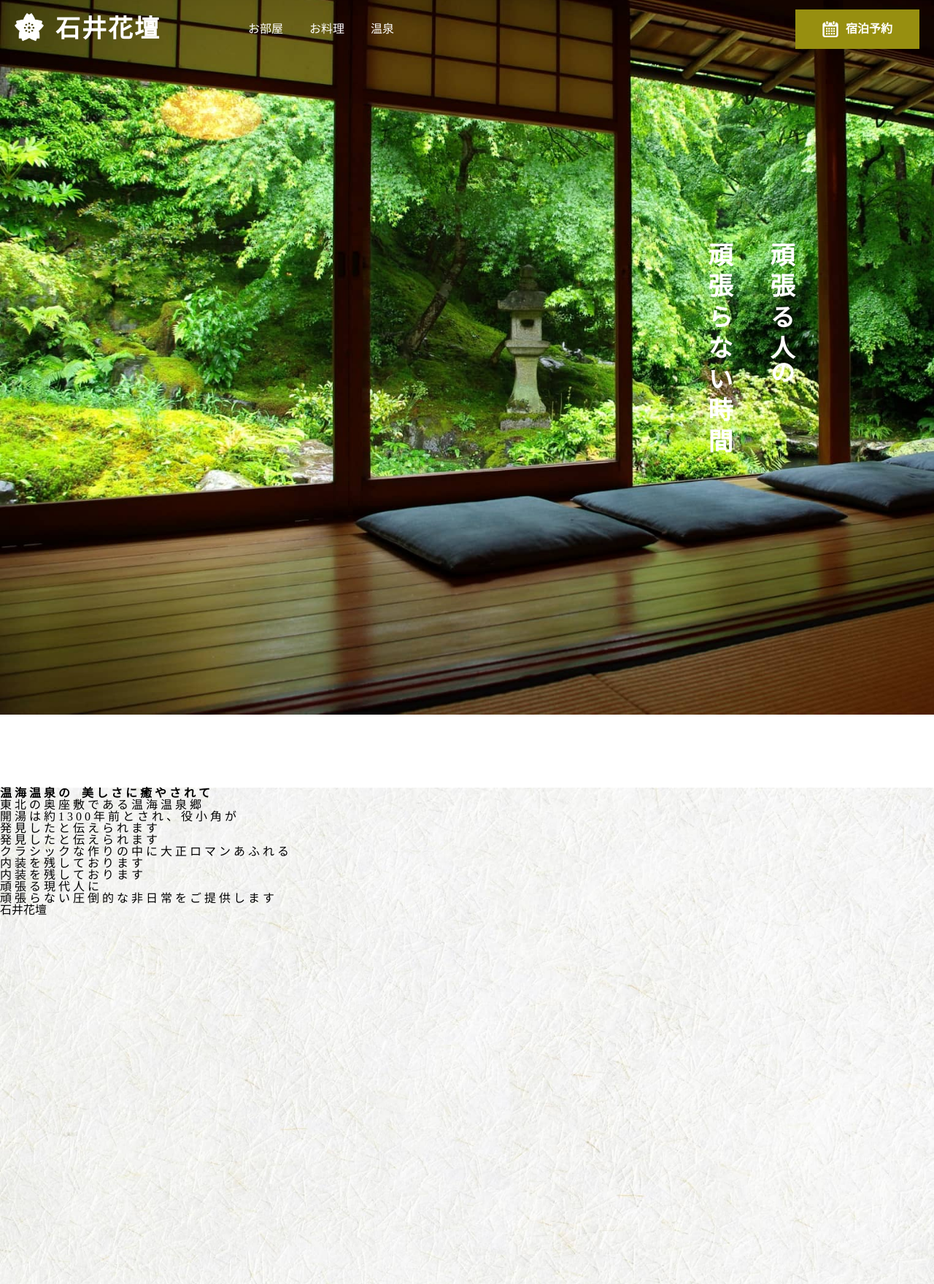
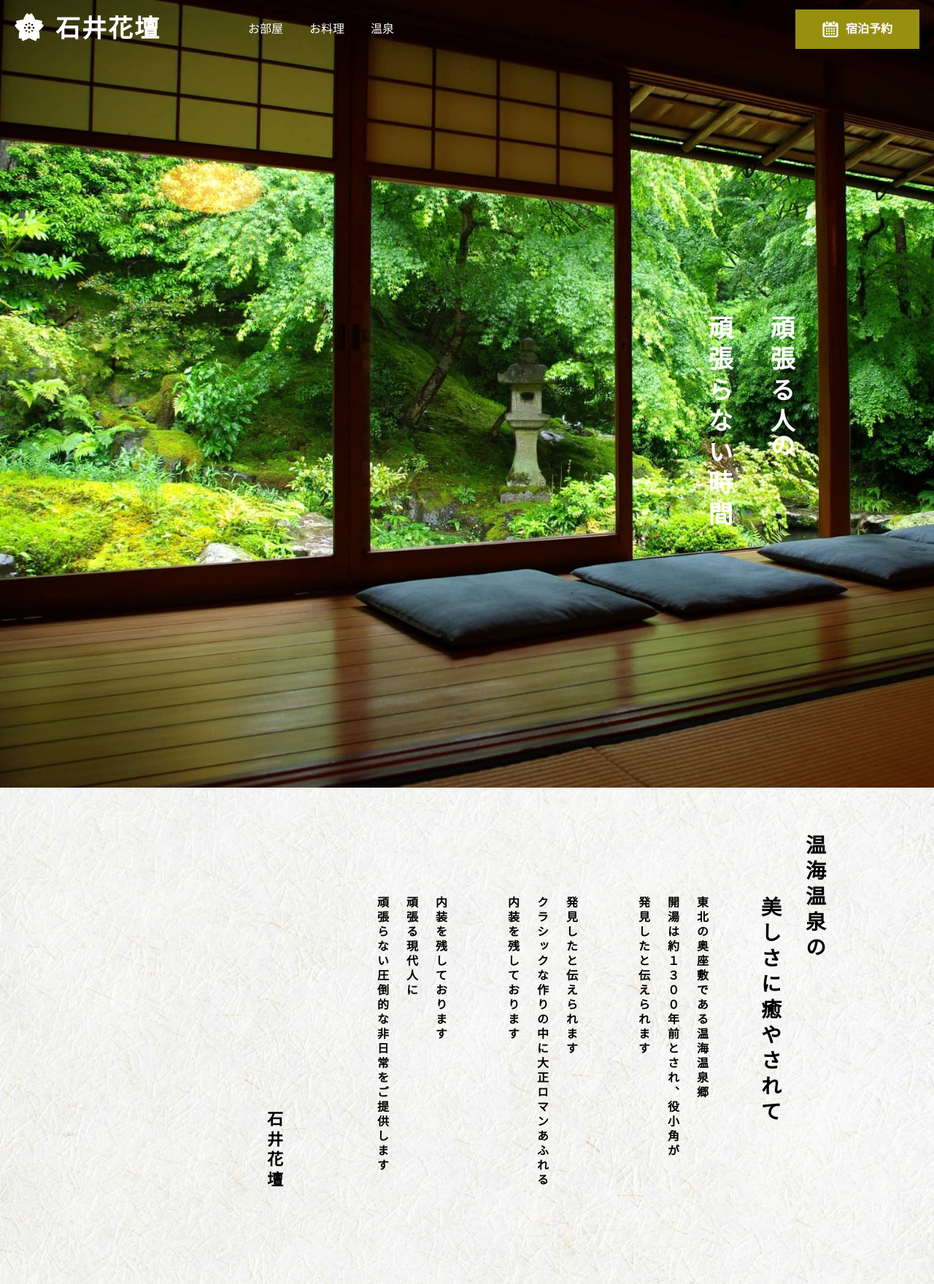
Before and after one commit to s19008/WebSite_Practice, a PHP site: page / in a window 1280 px wide. Shown: the top 1759 px of the page at 73% size. Run offline with PHP 8.4, Linux system fonts and the light colour scheme; style sheets or scripts are compiled from the project's sources.

Commit message:
Practice

```diff
--- a/XD Practice middle-Ex/css/style.css
+++ b/XD Practice middle-Ex/css/style.css
@@ -237,9 +335,11 @@ body {
   margin-right: 10px;
 }
 
+.fix-header-inner .btn-trigger span {
+  background-color: #000;
+}
+
 .mv {
-  position: relative;
-  top: -100px;
   max-width: 1920px;
   width: 100%;
   height: 1079px;
@@ -277,4 +377,47 @@ body {
   background-image: url("../images/Ex-sozai/Ex-sozai/bg.jpg");
   background-size: cover;
 }
+
+.feature-inner {
+  max-width: 1180px;
+  width: 100%;
+  height: 100%;
+  margin-left: 0;
+  margin-right: 0;
+  margin: auto;
+  -webkit-writing-mode: vertical-rl;
+      -ms-writing-mode: tb-rl;
+          writing-mode: vertical-rl;
+  padding: 0 101px;
+}
+
+.feature-inner-title {
+  font-size: 28px;
+  padding-top: 64px;
+  margin-left: 33px;
+}
+
+.feature-inner-second {
+  padding-top: 149px;
+  margin-left: 59px;
+}
+
+.feature-inner h3 {
+  font-size: 28px;
+  font-weight: bold;
+}
+
+.feature-inner-copy {
+  font-size: 16px;
+  font-weight: bold;
+  line-height: 40px;
+  padding-top: 149px;
+  margin: 0 59px;
+}
+
+.feature-inner-name {
+  font-size: 22px;
+  font-weight: bold;
+  padding: 443px 59px 0 0;
+}
 /*# sourceMappingURL=style.css.map */
--- a/XD Practice middle-Ex/css/style.scss
+++ b/XD Practice middle-Ex/css/style.scss
@@ -1,3 +1,90 @@
+$pc: 1920px;
+$pc2: 1280px;
+$tab2: 900px;
+$tab: 768px;
+$sp2: 530px;
+$sp: 375px;
+
+@mixin pc {
+    @media (max-width: ($pc)) {
+        @content;
+    }
+}
+@mixin pc2 {
+    @media (max-width: ($pc2)) {
+        @content;
+    }
+}
+@mixin tab2 {
+    @media (max-width: ($tab2)) {
+        @content;
+    }
+}
+@mixin tab {
+    @media (max-width: ($tab)) {
+        @content;
+    }
+}
+@mixin sp2 {
+    @media (max-width: ($sp2)) {
+        @content;
+    }
+}
+@mixin sp {
+    @media (max-width: ($sp)) {
+        @content;
+    }
+}
+
+//---------function--------//
+
+.btn-trigger {
+    position: relative;
+    width: 50px;
+    height: 44px;
+    cursor: pointer;
+    display: none;
+    @include tab {
+        display: block;
+    }
+  }
+  .btn-trigger span {
+    position: absolute;
+    left: 0;
+    width: 100%;
+    height: 4px;
+    background-color: #fff;
+    border-radius: 4px;
+  }
+  .btn-trigger, .btn-trigger span {
+    transition: all .5s;
+    box-sizing: border-box;
+  }
+  .btn-trigger span:nth-of-type(1) {
+    top: 0;
+  }
+  .btn-trigger span:nth-of-type(2) {
+    top: 20px;
+  }
+  .btn-trigger span:nth-of-type(3) {
+    bottom: 0;
+  }
+
+  #btn01.active span:nth-of-type(1) {
+    -webkit-transform: translateY(20px) rotate(-45deg);
+    transform: translateY(20px) rotate(-45deg);
+  }
+  #btn01.active span:nth-of-type(2) {
+    opacity: 0;
+  }
+  #btn01.active span:nth-of-type(3) {
+    -webkit-transform: translateY(-20px) rotate(45deg);
+    transform: translateY(-20px) rotate(45deg);
+  }
+
+//-------------CSS-------------//
+
+
 a {
     text-decoration: none;
 }
@@ -23,6 +110,9 @@ body {
         height: 100%;
         display: flex;
         align-items: center;
+        @include tab {
+            justify-content: space-between;
+        }
         &-logo {
             max-width: 200px;
             width: 100%;
@@ -45,6 +135,9 @@ body {
         &-nav {
             max-width: 200px;
             width: 100%;
+            @include tab {
+                display: none;
+            }
             &-list {
                 display: flex;
                 justify-content: space-between;
@@ -63,6 +156,9 @@ body {
             width: 100%;
             height: 54px;
             background-color: #978f10;
+            @include tab {
+                right: 110px;
+            }
             a {
                 width: 100%;
                 height: 100%;
@@ -96,6 +192,9 @@ body {
         height: 100%;
         display: flex;
         align-items: center;
+        @include tab {
+            justify-content: space-between;
+        }
         &-logo {
             max-width: 200px;
             width: 100%;
@@ -121,6 +220,9 @@ body {
         &-nav {
             max-width: 200px;
             width: 100%;
+            @include tab {
+                display: none;
+            }
             &-list {
                 display: flex;
                 justify-content: space-between;
@@ -140,6 +242,9 @@ body {
             width: 100%;
             height: 54px;
             background-color: #978f10;
+            @include tab {
+                right: 110px;
+            }
             a {
                 width: 100%;
                 height: 100%;
@@ -155,12 +260,15 @@ body {
                 }
             }
         }
+        .btn-trigger {
+            span {
+                background-color: #000;
+            }
+        }
     }
 }
 
 .mv {
-    position: relative;
-    top: -100px;
     max-width: 1920px;
     width: 100%;
     height: 1079px;
@@ -193,4 +301,39 @@ body {
     height: 681px;
     background-image: url("../images/Ex-sozai/Ex-sozai/bg.jpg");
     background-size: cover;
+    &-inner {
+        max-width: 1180px;
+        width: 100%;
+        height: 100%;
+        margin-left: 0;
+        margin-right: 0;
+        margin: auto;
+        writing-mode: vertical-rl;
+        padding: 0 101px;
+        &-title {
+            font-size: 28px;
+            padding-top: 64px;
+            margin-left: 33px;
+        }
+        &-second {
+            padding-top: 149px;
+            margin-left: 59px;
+        }
+        h3 {
+            font-size: 28px;
+            font-weight: bold;
+        }
+        &-copy {
+            font-size: 16px;
+            font-weight: bold;
+            line-height: 40px;
+            padding-top: 149px;
+            margin: 0 59px;
+        }
+        &-name {
+            font-size: 22px;
+            font-weight: bold;
+            padding: 443px 59px 0 0;
+        }
+    }
 }
--- a/XD Practice middle-Ex/index.html
+++ b/XD Practice middle-Ex/index.html
@@ -45,6 +45,11 @@
           </a>
         </h2>
         <!-- /.header-inner-reserve -->
+        <div class="btn-trigger" id="btn01">
+          <span></span>
+          <span></span>
+          <span></span>
+        </div>
       </div>
       <!-- /.header-inner -->
     </header>
@@ -80,6 +85,11 @@
           </a>
         </h2>
         <!-- /.header-inner-reserve -->
+        <div class="btn-trigger" id="btn01">
+          <span></span>
+          <span></span>
+          <span></span>
+        </div>
       </div>
       <!-- /.header-inner -->
     </header>
@@ -92,12 +102,11 @@
     <!-- /.mv -->
     <section class="feature">
       <div class="feature-inner">
-        <h3 class="feature-inner-title">
-          温 海 温 泉 の　美 し さ に 癒 や さ れ て
-        </h3>
+        <h3 class="feature-inner-title">温 海 温 泉 の</h3>
+        <h3 class="feature-inner-second">美 し さ に 癒 や さ れ て</h3>
         <!-- /.feature-inner-title -->
         <p class="feature-inner-copy">
-          東 北 の 奥 座 敷 で あ る 温 海 温 泉 郷<br />開 湯 は 約 1 3 0 0 年
+          東 北 の 奥 座 敷 で あ る 温 海 温 泉 郷<br />開 湯 は 約 １ ３ ０ ０ 年
           前 と さ れ 、 役 小 角 が<br />発 見 し た と 伝 え ら れ ま す
         </p>
         <!-- /.feature-inner-copy -->
@@ -111,7 +120,7 @@
           な い 圧 倒 的 な 非 日 常 を ご 提 供 し ま す
         </p>
         <!-- /.feature-inner-copy -->
-        <p class="feature-inner-name">石井花壇</p>
+        <p class="feature-inner-name">石 井 花 壇</p>
         <!-- /.feature-inner-name -->
       </div>
       <!-- /.feature-inner -->
@@ -351,7 +360,7 @@
         </div><!-- /.access-inner-copy -->
       </div><!-- /.access-inner -->
       <div class="access-map">
-        <iframe src="https://www.google.com/maps/embed?pb=!1m18!1m12!1m3!1d49867.719557709344!2d139.5635409809523!3d38.63203513063445!2m3!1f0!2f0!3f0!3m2!1i1024!2i768!4f13.1!3m3!1m2!1s0x5f8c6dbd6c03ae15%3A0x10bc5da99bc816ef!2z44CSOTk5LTcyMDUg5bGx5b2i55yM6ba05bKh5biC5rip5rW3!5e0!3m2!1sja!2sjp!4v1615792859267!5m2!1sja!2sjp" width="792" height="592" style="border:0;" allowfullscreen="" loading="lazy"></iframe>
+        <iframe src="https://www.google.com/maps/embed?pb=!1m18!1m12!1m3!1d49867.719557709344!2d139.5635409809523!3d38.63203513063445!2m3!1f0!2f0!3f0!3m2!1i1024!2i768!4f13.1!3m3!1m2!1s0x5f8c6dbd6c03ae15%3A0x10bc5da99bc816ef!2z44CSOTk5LTcyMDUg5bGx5b2i55yM6ba05bKh5biC5rip5rW3!5e0!3m2!1sja!2sjp!4v1615792859267!5m2!1sja!2sjp" max-width="792" height="592" style="border:0;" allowfullscreen="" loading="lazy"></iframe>
       </div><!-- /.access-map -->
     </section><!-- /.access -->
     <footer class="footer">
@@ -386,5 +395,6 @@
         });
       });
     </script>
+    <script type="text/javascript" src="javascript/script.js"></script>
   </body>
 </html>
--- a/XD Practice middle-Ex/javascript/script.js
+++ b/XD Practice middle-Ex/javascript/script.js
@@ -0,0 +1,6 @@
+$(function(){
+    $('.btn-trigger').on('click', function() {
+      $(this).toggleClass('active');
+      return false;
+    });
+  });
```
Also changed, not shown: other parts of XD Practice middle-Ex/css/style.css (+98 -0 lines), XD Practice middle-Ex/css/style.min.css, XD Practice middle-Ex/oheya.html (added), 2 other files.
